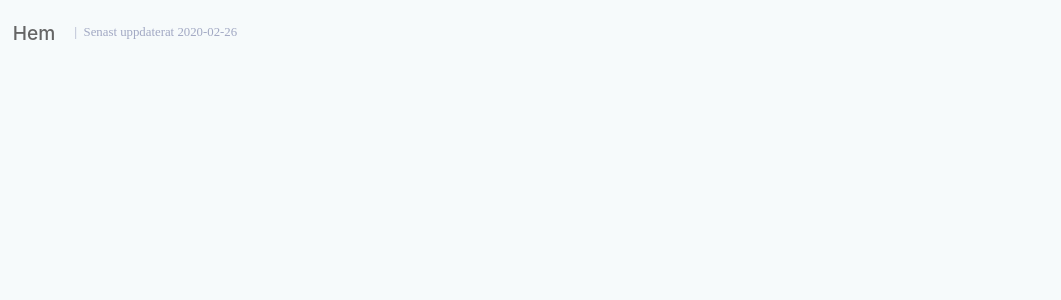
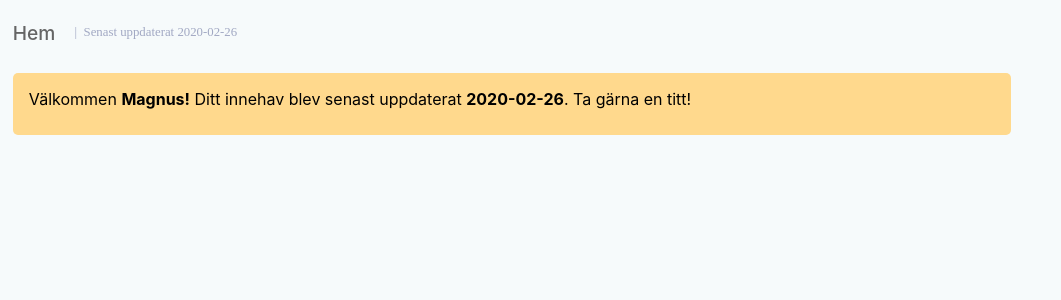
Before and after one commit to mohammad0-0ahmad/stock-portfolio, a React (Create React App) app: page / in a window 1280 px wide. Shown: the top 300 px of the page, without its empty margins (0-1061 px from the left). Built offline with nearby package versions, Linux system fonts and the light colour scheme.

Commit message:
created welcomebar

```diff
--- a/src/components/Content.js
+++ b/src/components/Content.js
@@ -1,5 +1,6 @@
 import React, { useState } from 'react';
 import './css/Content.css'
+import WelcomeBar from './WelcomeBar.js'
 
 const Content = ({ content }) => {
 
@@ -14,12 +15,17 @@ const Content = ({ content }) => {
     let updatedColor = {
         color: colors.contentUpdate
     }
+
+    let hasStocks = true;
+
     return (
         <div id="Content" >
             <header>
                 <h2 className="title" style={titleColor}>{title}</h2>
                 {content.showLatestUpdate && <p className="updated" style={updatedColor}>Senast uppdaterat {updated}</p>}
             </header>
+            <br/>
+            <WelcomeBar bgColor={colors.greetingBarBg} updated={updated} name={content.name} hasStocks={hasStocks}/>
         </div>
     )
 }
--- a/src/components/Dashboard.js
+++ b/src/components/Dashboard.js
@@ -5,6 +5,7 @@ import Content from './Content';
 const Dashboard = (props) => {
     let content = {
         title: "Hem",
+        name: "Magnus",
         updated: "2020-02-26",
         showLatestUpdate:true,
         colors: colors
--- /dev/null
+++ b/src/components/WelcomeBar.js
@@ -0,0 +1,17 @@
+import React from 'react';
+import './css/WelcomeBar.css'
+
+const WelcomeBar = ({bgColor, name, updated,hasStocks}) => {
+    let style = {
+        backgroundColor: bgColor,
+    }
+    if (hasStocks) {
+        return <div id= 'WelcomeBar' style={style}><p>Välkommen </p><p className='bold'>{name}!</p><p> Ditt innehav blev senast uppdaterat </p><p className='bold'>{updated}</p><p>. Ta gärna en titt!</p></div>
+    }
+    else {
+        return <div id= 'WelcomeBar' style={style}><p>Välkommen </p><p className='bold'>{name}!</p><p> Du har inte något innehav tillagt ännu. Du får ett mail så fort det är uppdaterat!</p></div>
+
+    }
+}
+
+export default WelcomeBar;
--- a/src/components/css/Button.css
+++ b/src/components/css/Button.css
@@ -1,5 +1,5 @@
 .Button {
-    border-radius: 7%;
+    border-radius: 5px;
     color: #ffffff;
     padding:5px 10px;
     min-width: 5vw;
--- /dev/null
+++ b/src/components/css/WelcomeBar.css
@@ -0,0 +1,12 @@
+#WelcomeBar {
+    height: 8%;
+    width: 100%;
+    padding: 2vh;
+    vertical-align: middle;
+    border-radius: 5px;
+    display: flex;
+    white-space: pre;
+}
+.bold {
+    font-weight: bolder;
+}
```
